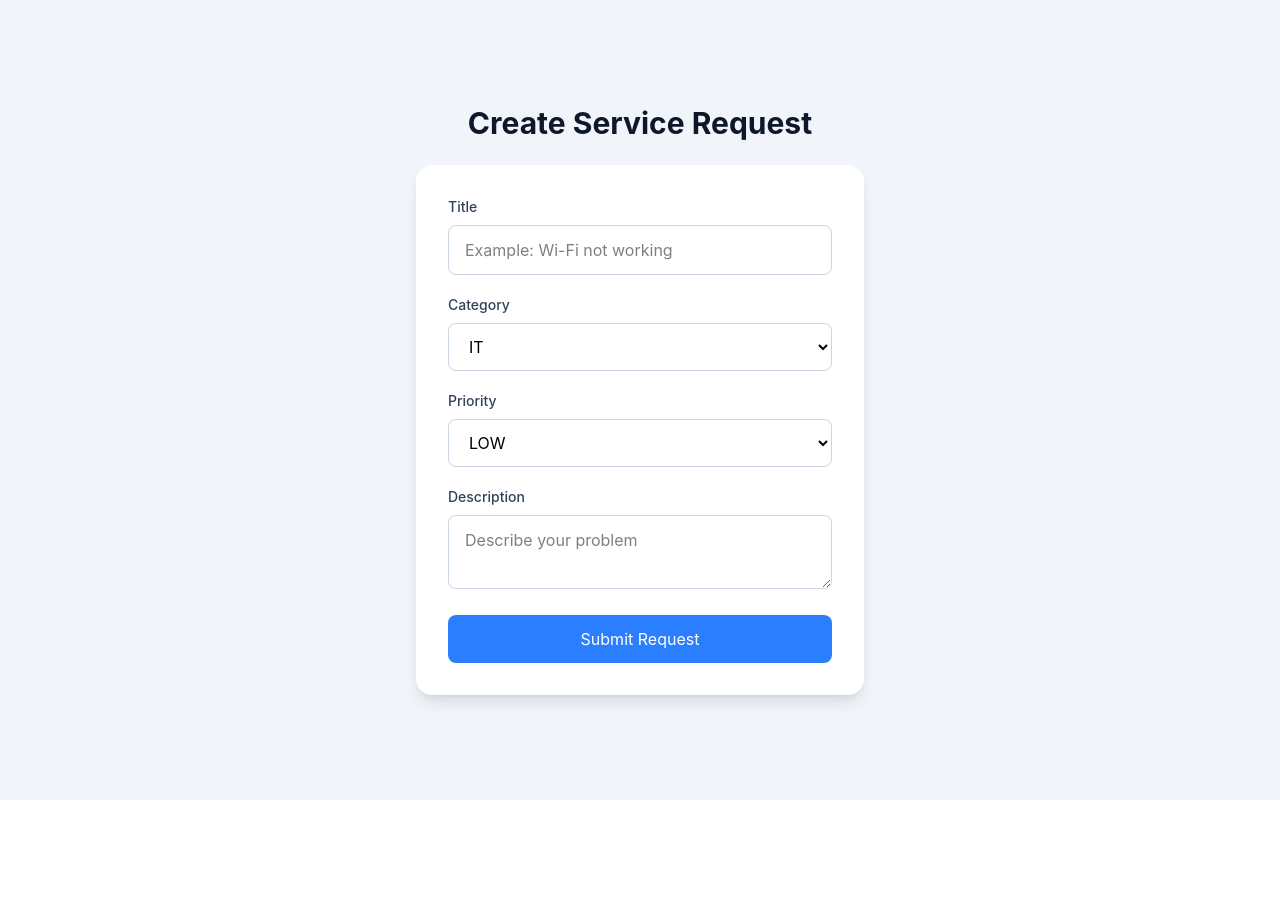
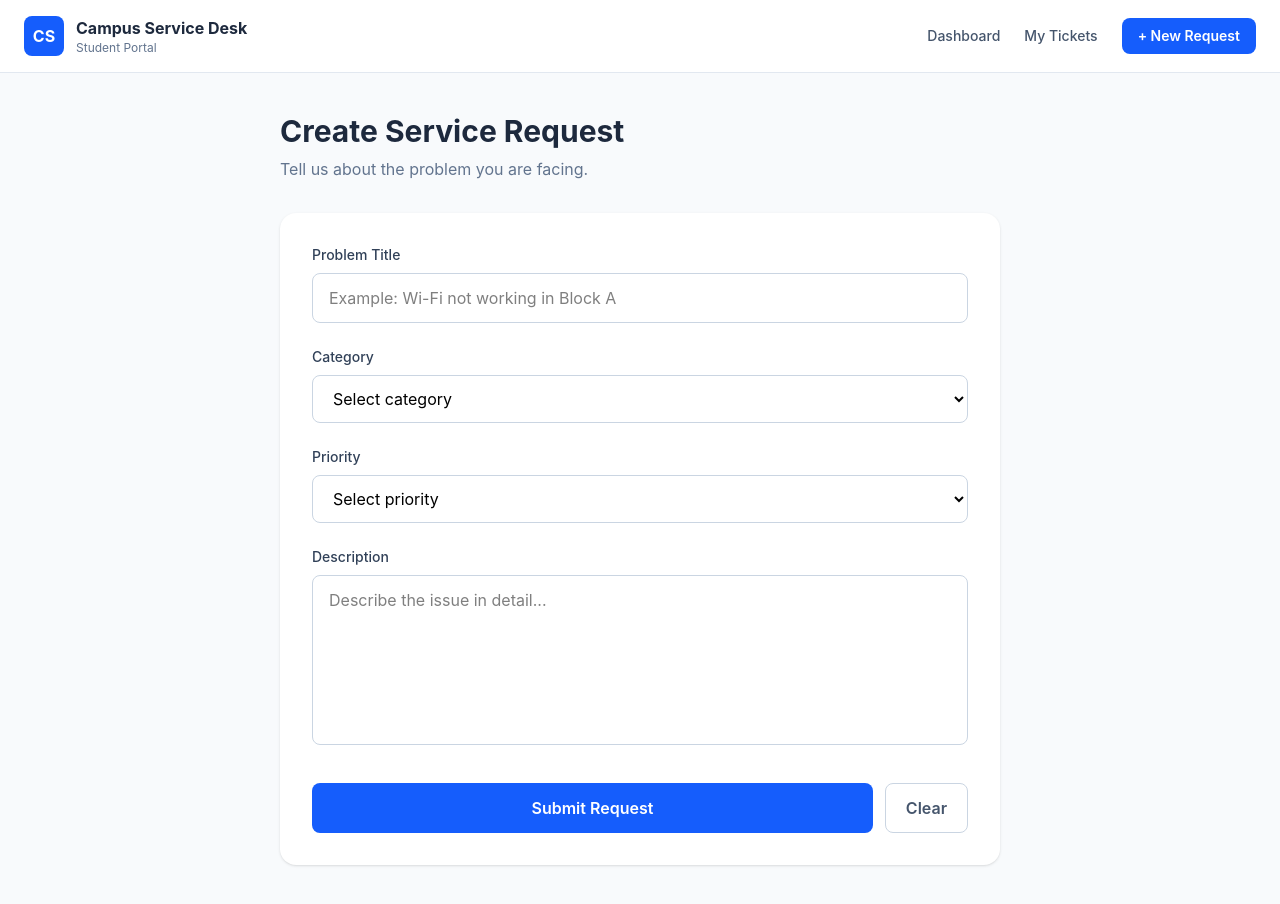
Before and after one commit to Vedavathi-S/campus-service-desk, a React app in the folder frontend/: page /create-ticket in a window 1280 px wide. Before the commit the page ends 800 px from the top, so only its background shows below. Built offline with nearby package versions, Linux system fonts and the light colour scheme; the HTML template or start-up script is replaced by a standard one.

Commit message:
Added react frontend

```diff
--- a/frontend/src/App.jsx
+++ b/frontend/src/App.jsx
@@ -1,5 +1,4 @@
 import React from 'react'
-import Practice from './Practice'
 import Login from './Pages/Login'
 import Register from './Pages/Register'
 import Dashboard from './Pages/Dashboard'
@@ -13,7 +12,7 @@ const App = () => {
     <div>
       <Router>
         <Routes>
-          <Route path="/" element={<Practice />} />
+          <Route path="/" element={<Login />} />
           <Route path="/login" element={<Login />} />
           <Route path="/register" element={<Register />} />
           <Route path="/dashboard" element={<Dashboard />} />
--- /dev/null
+++ b/frontend/src/Components/Navbar.jsx
@@ -0,0 +1,56 @@
+import { Link } from "react-router-dom";
+
+const Navbar = () => {
+  return (
+    <nav className="border-b border-slate-200 bg-white">
+      <div className="mx-auto flex max-w-7xl items-center justify-between px-6 py-4">
+
+        <Link to="/dashboard" className="flex items-center gap-3">
+
+          <div className="flex h-10 w-10 items-center justify-center rounded-lg bg-blue-600 font-bold text-white">
+            CS
+          </div>
+
+          <div>
+            <h1 className="font-bold text-slate-800">
+              Campus Service Desk
+            </h1>
+
+            <p className="text-xs text-slate-500">
+              Student Portal
+            </p>
+          </div>
+
+        </Link>
+
+        <div className="hidden items-center gap-6 md:flex">
+
+          <Link
+            to="/dashboard"
+            className="text-sm font-medium text-slate-600 hover:text-blue-600"
+          >
+            Dashboard
+          </Link>
+
+          <Link
+            to="/tickets"
+            className="text-sm font-medium text-slate-600 hover:text-blue-600"
+          >
+            My Tickets
+          </Link>
+
+          <Link
+            to="/create-ticket"
+            className="rounded-lg bg-blue-600 px-4 py-2 text-sm font-semibold text-white hover:bg-blue-700"
+          >
+            + New Request
+          </Link>
+
+        </div>
+
+      </div>
+    </nav>
+  );
+}
+
+export default Navbar;
--- /dev/null
+++ b/frontend/src/Components/StatusBadge.jsx
@@ -0,0 +1,20 @@
+const StatusBadge = ({ status }) => {
+  const styles = {
+    OPEN: "bg-blue-100 text-blue-700",
+    IN_PROGRESS: "bg-yellow-100 text-yellow-700",
+    RESOLVED: "bg-green-100 text-green-700",
+    CLOSED: "bg-slate-100 text-slate-700",
+  };
+
+  return (
+    <span
+      className={`rounded-full px-3 py-1 text-xs font-semibold ${
+        styles[status] || "bg-slate-100 text-slate-700"
+      }`}
+    >
+      {status.replace("_", " ")}
+    </span>
+  );
+}
+
+export default StatusBadge;
--- /dev/null
+++ b/frontend/src/Components/TicketCard.jsx
@@ -0,0 +1,35 @@
+import {Link} from "react-router-dom";
+
+import React from 'react'
+
+const TicketCard = ({ticket}) => {
+  return (
+    <div  className="rounded-xl border border-slate-200 bg-white p-5 shadow-sm hover:shadow-md transition">
+
+        <div className="flex items-start justify-between gap-4">
+            <div>
+                <p className="text-sm text-slate-500">Ticket #{ticket.id}</p>
+                <h3 className="text-lg font-semibold text-slate-800 mt-2">{ticket.title}</h3>
+                <p className="mt-2 text-sm text-slate-600">{ticket.description}</p>
+            </div>
+            <span className={`rounded-full px-3 py-1 text-xs font-semibold
+                 ${ticket.status === 'OPEN' ?
+                  'bg-blue-100 text-blue-700' :
+                  ticket.status === 'IN_PROGRESS' ?
+                 'bg-yellow-100 text-yellow-700' : 'bg-green-100 text-green-700'}`}>
+                    {ticket.status.replace("_"," ")}
+            </span>
+        </div>
+        <div className="mt-4 flex items-center justify-between border-t border-slate-100 pt-4">
+            <p className="text-xs text-slate-400">
+               Created: {ticket.date}
+            </p>
+            <Link to={`/tickets/${ticket.id}`} className="text-blue-500 hover:text-blue-700">
+                View Details →
+            </Link>
+        </div>
+    </div>
+  )
+}
+
+export default TicketCard
--- a/frontend/src/Pages/AdminDashboard.jsx
+++ b/frontend/src/Pages/AdminDashboard.jsx
@@ -1,9 +1,11 @@
 import React from 'react'
 import { Link } from "react-router-dom";
+import Navbar from '../Components/Navbar';
 
 const AdminDashboard = () => {
   return (
     <div className="min-h-screen bg-slate-100 flex flex-col items-center justify-center px-4">
+        <Navbar />
        <h1 className="text-3xl font-bold text-slate-900 mb-6">
         Admin Dashboard
         </h1>
--- a/frontend/src/Pages/CreateTicket.jsx
+++ b/frontend/src/Pages/CreateTicket.jsx
@@ -1,69 +1,160 @@
-import React from 'react'
-import { Link } from 'react-router-dom'
+import { useState } from "react";
+import Navbar from "../Components/Navbar";
 
 const CreateTicket = () => {
+  const [formData, setFormData] = useState({
+    title: "",
+    category: "",
+    priority: "",
+    description: "",
+  });
+
+  const handleChange = (e) => {
+    setFormData({
+      ...formData,
+      [e.target.name]: e.target.value,
+    });
+  };
+
+  const handleSubmit = (e) => {
+    e.preventDefault();
+
+    console.log("Ticket submitted:", formData);
+
+    alert("Ticket submitted successfully!");
+  };
+
   return (
-    <div className="min-h-screen bg-slate-100 flex flex-col items-center justify-center px-4">
-       <h1 className="text-3xl font-bold text-slate-900 mb-6">
+    <div className="min-h-screen bg-slate-50">
+      <Navbar />
+
+      <main className="mx-auto max-w-3xl px-6 py-10">
+
+        <div className="mb-8">
+          <h1 className="text-3xl font-bold text-slate-800">
             Create Service Request
           </h1>
 
-      <form className="bg-white rounded-2xl shadow-lg p-8 w-full max-w-md space-y-5">
+          <p className="mt-2 text-slate-500">
+            Tell us about the problem you are facing.
+          </p>
+        </div>
+
+        <form
+          onSubmit={handleSubmit}
+          className="space-y-6 rounded-2xl bg-white p-6 shadow-sm sm:p-8"
+        >
+
+          {/* Title */}
           <div>
-          <label className="block text-sm font-medium text-slate-700 mb-2">
-            Title
+            <label className="mb-2 block text-sm font-medium text-slate-700">
+              Problem Title
             </label>
+
             <input
               type="text"
-            placeholder="Example: Wi-Fi not working"
-            className="w-full px-4 py-3 border border-slate-300 rounded-lg outline-none focus:ring-2 focus:ring-blue-500"
+              name="title"
+              value={formData.title}
+              onChange={handleChange}
+              placeholder="Example: Wi-Fi not working in Block A"
+              className="w-full rounded-lg border border-slate-300 px-4 py-3 outline-none focus:border-blue-500 focus:ring-2 focus:ring-blue-100"
+              required
             />
           </div>
 
+          {/* Category */}
           <div>
-          <label className="block text-sm font-medium text-slate-700 mb-2">
+            <label className="mb-2 block text-sm font-medium text-slate-700">
               Category
             </label>
 
-          <select className="w-full px-4 py-3 border border-slate-300 rounded-lg outline-none focus:ring-2 focus:ring-blue-500">
-            <option>IT</option>
-            <option>Maintenance</option>
-            <option>Laboratory</option>
-            <option>Classroom</option>
-            <option>ID Card</option>
+            <select
+              name="category"
+              value={formData.category}
+              onChange={handleChange}
+              className="w-full rounded-lg border border-slate-300 px-4 py-3 outline-none focus:border-blue-500"
+              required
+            >
+              <option value="">Select category</option>
+              <option value="Internet">Internet / Wi-Fi</option>
+              <option value="Classroom Equipment">
+                Classroom Equipment
+              </option>
+              <option value="Laboratory">Laboratory</option>
+              <option value="Maintenance">Maintenance</option>
+              <option value="Electrical">Electrical</option>
+              <option value="Other">Other</option>
             </select>
           </div>
 
+          {/* Priority */}
           <div>
-          <label className="block text-sm font-medium text-slate-700 mb-2">
+            <label className="mb-2 block text-sm font-medium text-slate-700">
               Priority
             </label>
 
-          <select className="w-full px-4 py-3 border border-slate-300 rounded-lg outline-none focus:ring-2 focus:ring-blue-500">
-            <option>LOW</option>
-            <option>MEDIUM</option>
-            <option>HIGH</option>
+            <select
+              name="priority"
+              value={formData.priority}
+              onChange={handleChange}
+              className="w-full rounded-lg border border-slate-300 px-4 py-3 outline-none focus:border-blue-500"
+              required
+            >
+              <option value="">Select priority</option>
+              <option value="LOW">Low</option>
+              <option value="MEDIUM">Medium</option>
+              <option value="HIGH">High</option>
             </select>
           </div>
 
+          {/* Description */}
           <div>
-          <label className="block text-sm font-medium text-slate-700 mb-2">
+            <label className="mb-2 block text-sm font-medium text-slate-700">
               Description
             </label>
 
             <textarea
-            className="w-full px-4 py-3 border border-slate-300 rounded-lg outline-none focus:ring-2 focus:ring-blue-500"
-
-            placeholder="Describe your problem"
+              name="description"
+              value={formData.description}
+              onChange={handleChange}
+              rows="6"
+              placeholder="Describe the issue in detail..."
+              className="w-full resize-none rounded-lg border border-slate-300 px-4 py-3 outline-none focus:border-blue-500 focus:ring-2 focus:ring-blue-100"
+              required
             />
           </div>
 
-        <button type="submit" className="w-full bg-blue-500 text-white py-3 rounded-lg hover:bg-blue-600 focus:outline-none focus:ring-2 focus:ring-blue-500">
+          {/* Buttons */}
+          <div className="flex flex-col gap-3 pt-2 sm:flex-row">
+
+            <button
+              type="submit"
+              className="flex-1 rounded-lg bg-blue-600 px-5 py-3 font-semibold text-white hover:bg-blue-700"
+            >
               Submit Request
             </button>
+
+            <button
+              type="button"
+              onClick={() =>
+                setFormData({
+                  title: "",
+                  category: "",
+                  priority: "",
+                  description: "",
+                })
+              }
+              className="rounded-lg border border-slate-300 px-5 py-3 font-semibold text-slate-600 hover:bg-slate-50"
+            >
+              Clear
+            </button>
+
+          </div>
+
         </form>
+      </main>
     </div>
   );
 }
 
-export default CreateTicket
+export default CreateTicket;
--- a/frontend/src/Pages/Dashboard.jsx
+++ b/frontend/src/Pages/Dashboard.jsx
@@ -1,13 +1,13 @@
 import React from 'react'
 import { Link } from "react-router-dom";
+import Navbar from '../Components/Navbar';
 
 const Dashboard = () => {
   return (
     <div className="min-h-screen bg-slate-100">
+    <Navbar />
 
-
-
-      <main className="max-w-7xl mx-auto px-6 py-8">
+     <main className="max-w-7xl mx-auto px-6 py-8">
 
         {/* Header */}
         <div className="mb-8">
--- a/frontend/src/Pages/MyTickets.jsx
+++ b/frontend/src/Pages/MyTickets.jsx
@@ -1,46 +1,62 @@
 import React from 'react'
 import { Link } from "react-router-dom";
+import Navbar from '../Components/Navbar';
+import TicketCard from '../Components/TicketCard';
 
-function MyTickets() {
+const MyTickets=() => {
 
   const tickets = [
-    {
-      id: 101,
-      title: "Wi-Fi not working",
-      category: "IT",
-      priority: "HIGH",
-      status: "OPEN"
+   {
+      id: 1001,
+      title: "Wi-Fi not working in Block A",
+      category: "Internet",
+      status: "OPEN",
+      date: "04 Sep 2026",
     },
     {
-      id: 102,
-      title: "Projector problem",
-      category: "Classroom",
-      priority: "MEDIUM",
-      status: "RESOLVED"
-    }
+      id: 1002,
+      title: "Projector not working in Room 204",
+      category: "Classroom Equipment",
+      status: "IN_PROGRESS",
+      date: "03 Sep 2026",
+    },
+    {
+      id: 1003,
+      title: "Lab computer not starting",
+      category: "Laboratory",
+      status: "RESOLVED",
+      date: "01 Sep 2026",
+    },
   ];
 
   return (
-    <div className="min-h-screen bg-slate-100 flex flex-col items-center justify-center px-4">
-      <h1 className="text-3xl font-bold text-slate-900 mb-6">
-        My Service Requests
-        </h1>
+    <div className="min-h-screen bg-slate-50">
+      <Navbar />
 
-      {tickets.map((ticket) => (
-        <div key={ticket.id} className="bg-white rounded-2xl shadow-lg p-8 w-full max-w-md mb-4">
-          <h3 className="text-xl font-semibold text-slate-900 mb-2">
-            {ticket.title}</h3>
+      <main className="mx-auto max-w-6xl px-6 py-10">
 
-          <p className="text-slate-700 mb-2">
-            Category: {ticket.category}</p>
+        <div className="mb-8 flex flex-col gap-4 sm:flex-row sm:items-center sm:justify-between">
+          <div>
+            <h1 className="text-3xl font-bold text-slate-800">
+              My Tickets
+            </h1>
 
-          <p className="text-slate-700 mb-2">
-            Priority: {ticket.priority}</p>
+            <p className="mt-2 text-slate-500">
+              Track and manage your service requests.
+            </p>
+          </div>
+        </div>
 
-          <p className="text-slate-700">
-            Status: {ticket.status}</p>
+        <div className="space-y-4">
+          {tickets.map((ticket) => (
+            <TicketCard
+              key={ticket.id}
+              ticket={ticket}
+            />
+          ))}
         </div>
-      ))}
+
+      </main>
     </div>
   );
 }
```
Lines whose indentation alone changed are shown as unchanged.
